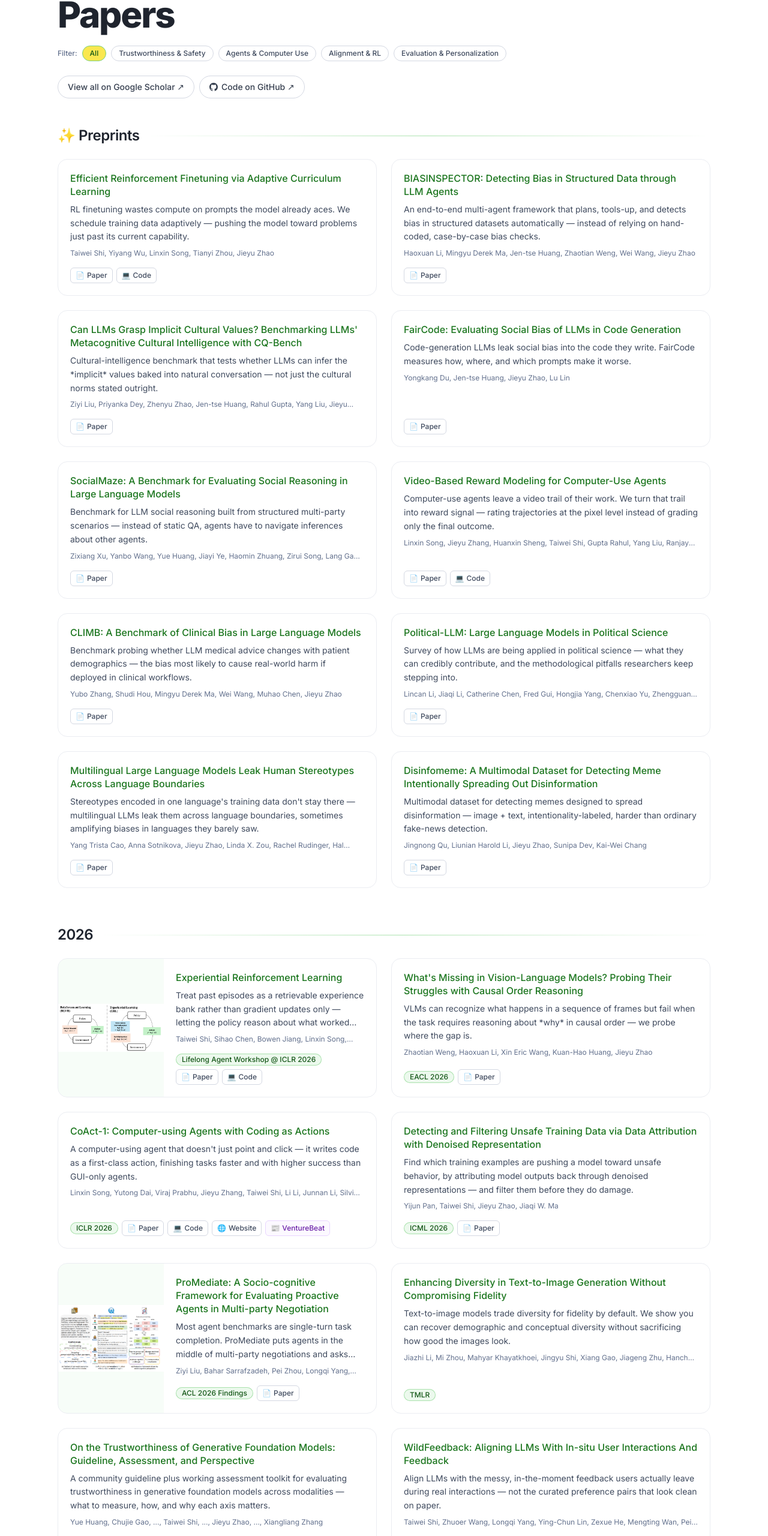
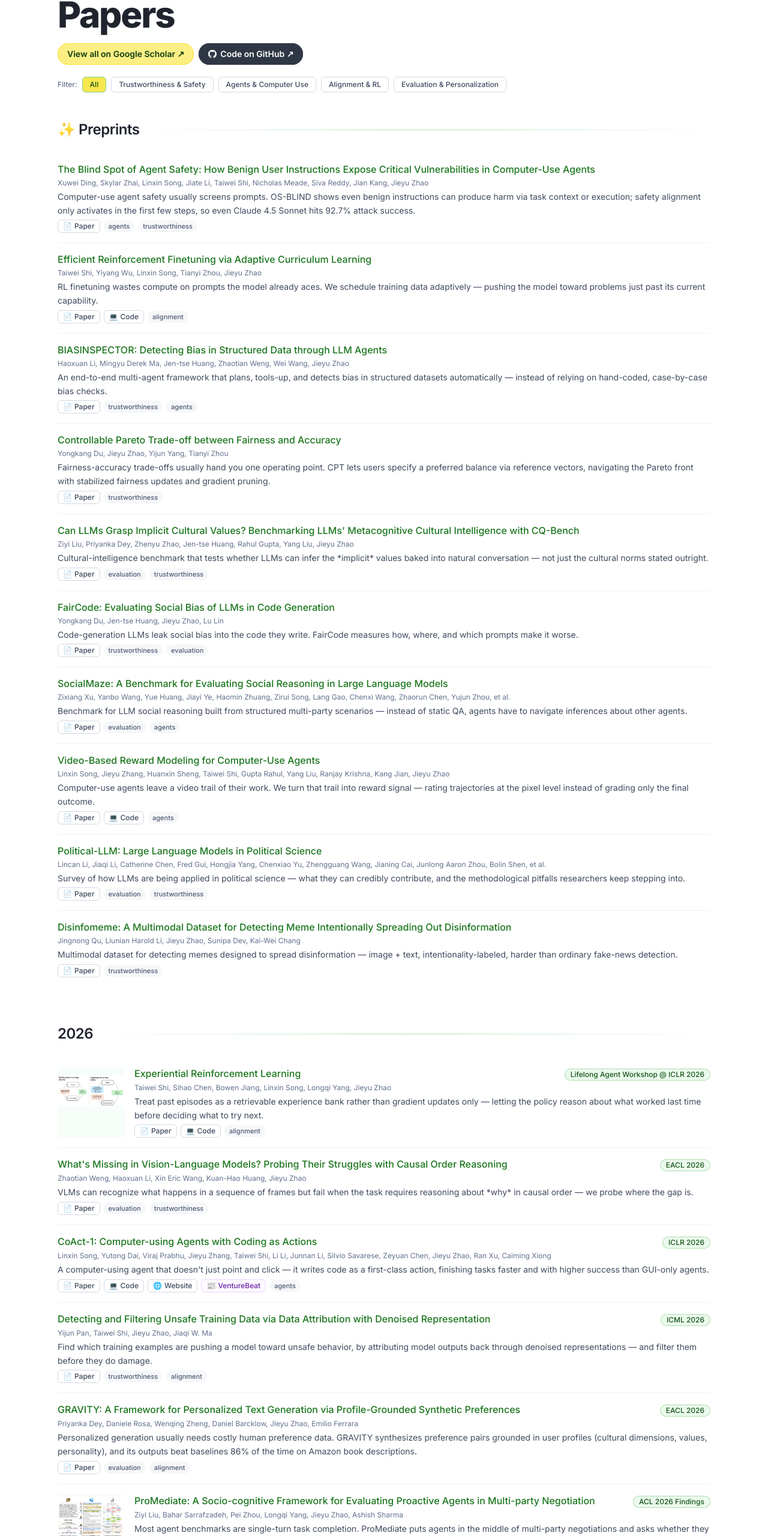
Before and after one commit to limenlp/limenlp.github.io, an Astro site: page /papers in a window 1280 px wide. Shown: the part 120-2680 px from the top of the page at 60% size. Built offline with nearby package versions, Linux system fonts and the light colour scheme; Astro itself is replaced by a stand-in of ours; a web font is replaced by a local one.

Commit message:
Papers: switch to list view, add 4 papers, update venues + awards
- Add GRAVITY [EACL 26], Controllable Pareto, OS-BLIND, DrugAgent
- Update CLIMB to NLP4PI @ EMNLP 2024, DrugAgent to AI4Research @ AAAI 2025,
  Multilingual Stereotype Leak to NLP4PI 2025
- Add awards: Coref Bias (Best Poster @ SoCalNLP, Top-10 Cited NAACL 2018),
  LLM-as-a-Judge (SAC Highlight)
- PaperCard: new 'list' variant (thumbnail left, info right, no per-row border)
- papers.astro: list rows with thin hairline dividers; Scholar + GitHub
  pills moved between title and filter; filter chips switched to rounded-md

Co-Authored-By: Claude Opus 4.7 (1M context) <noreply@anthropic.com>

```diff
--- a/src/components/PaperCard.astro
+++ b/src/components/PaperCard.astro
@@ -1,13 +1,16 @@
 ---
 // ⛔ DO NOT EDIT for routine content updates.
-// Renders a single paper card (horizontal: image left, content right).
+// Renders a single paper. variants:
+//   default  → card (image left ~176px, content right, tldr always visible)
+//   compact  → card stacked (no image), used in tight grids like Spotlight
+//   list     → row (image left ~96px, content right, tldr collapsed in <details>)
 // Data comes from src/data/papers.yaml.
 
 import type { CollectionEntry } from 'astro:content';
 
 interface Props {
   paper: CollectionEntry<'papers'>;
-  variant?: 'default' | 'compact';
+  variant?: 'default' | 'compact' | 'list';
 }
 
 const { paper, variant = 'default' } = Astro.props;
@@ -24,7 +27,50 @@ if (d.poster) links.push({ label: 'Poster', href: d.poster, icon: '🖼️' });
 if (d.podcast) links.push({ label: 'Podcast', href: d.podcast, icon: '🎧' });
 
 const isCompact = variant === 'compact';
+const isList = variant === 'list';
 ---
+{isList ? (
+  <article class="group flex gap-3 py-3 sm:gap-4 sm:py-4">
+    {d.image && (
+      <div class="shrink-0 overflow-hidden rounded-md bg-lime-50/40">
+        <img
+          src={d.image}
+          alt=""
+          loading="lazy"
+          class="h-16 w-24 object-scale-down sm:h-20 sm:w-28"
+        />
+      </div>
+    )}
+    <div class="flex min-w-0 flex-1 flex-col gap-1">
+      <div class="flex flex-wrap items-baseline justify-between gap-x-3 gap-y-1">
+        <h3 class="text-base font-semibold leading-snug text-ink-950">
+          <a href={d.paperUrl || d.website || '#'} class="link-subtle">{d.title}</a>
+        </h3>
+        {d.status !== 'preprint' && <span class="pill-accent shrink-0 text-xs">{d.venue}</span>}
+      </div>
+      <p class="line-clamp-1 text-xs text-ink-500">{d.authors}</p>
+      {d.tldr && (
+        <p class="line-clamp-2 text-sm leading-relaxed text-ink-700">{d.tldr}</p>
+      )}
+      <div class="flex flex-wrap items-center gap-1.5 text-xs">
+        {d.award && <span class="pill bg-lemon-100 text-lime-900 ring-1 ring-inset ring-lemon-300">🏆 {d.award.replace('🏆', '').trim()}</span>}
+        {links.map((l) => (
+          <a href={l.href} target="_blank" rel="noopener" class="inline-flex items-center gap-1 rounded-md border border-ink-200 bg-white px-2 py-0.5 font-medium text-ink-700 transition-colors hover:border-lime-400 hover:bg-lime-50 hover:text-lime-800">
+            <span aria-hidden="true">{l.icon}</span><span>{l.label}</span>
+          </a>
+        ))}
+        {d.press.map((p) => (
+          <a href={p.url} target="_blank" rel="noopener" class="inline-flex items-center gap-1 rounded-md border border-purple-200 bg-purple-50/60 px-2 py-0.5 font-medium text-purple-800 transition-colors hover:bg-purple-100">
+            <span aria-hidden="true">📰</span><span>{p.name}</span>
+          </a>
+        ))}
+        {d.themes.map((t) => (
+          <span class="rounded-full bg-ink-50 px-2 py-0.5 text-[11px] font-medium text-ink-600">{t}</span>
+        ))}
+      </div>
+    </div>
+  </article>
+) : (
   <article class:list={['card group relative flex h-full overflow-hidden', isCompact ? 'flex-col p-5' : 'flex-col sm:flex-row']}>
     {d.image && !isCompact && (
       <div class="block shrink-0 overflow-hidden bg-lime-50/40 sm:w-44 sm:self-stretch">
@@ -60,3 +106,4 @@ const isCompact = variant === 'compact';
       </div>
     </div>
   </article>
+)}
--- a/src/data/papers.yaml
+++ b/src/data/papers.yaml
@@ -57,6 +57,7 @@
   paperUrl: "https://arxiv.org/abs/1804.06876"
   code: "https://uclanlp.github.io/corefBias/overview"
   podcast: "https://soundcloud.com/nlp-highlights/66-gender-bias-in-coreference-resolution-evaluation-and-debiasing-methods-with-jieyu-zhao"
+  award: "🏆 Best Poster @ SoCalNLP · Top-10 Cited @ NAACL 2018"
   themes: [trustworthiness, evaluation]
 
 - id: 2018-gn-glove
@@ -241,11 +242,11 @@
 - id: 2023-multilingual-stereotype-leak
   title: Multilingual Large Language Models Leak Human Stereotypes Across Language Boundaries
   authors: "Yang Trista Cao, Anna Sotnikova, Jieyu Zhao, Linda X. Zou, Rachel Rudinger, Hal Daumé III"
-  venue: Preprint
-  year: 2023
-  status: preprint
+  venue: "NLP4PI 2025"
+  year: 2025
+  status: published
   tldr: "Stereotypes encoded in one language's training data don't stay there — multilingual LLMs leak them across language boundaries, sometimes amplifying biases in languages they barely saw."
-  paperUrl: "https://arxiv.org/abs/2312.07141"
+  paperUrl: "https://aclanthology.org/2025.nlp4pi-1.15/"
   themes: [trustworthiness]
 
 - id: 2023-name-mistranslation-bias
@@ -313,9 +314,9 @@
 - id: 2024-climb
   title: "CLIMB: A Benchmark of Clinical Bias in Large Language Models"
   authors: "Yubo Zhang, Shudi Hou, Mingyu Derek Ma, Wei Wang, Muhao Chen, Jieyu Zhao"
-  venue: Preprint
+  venue: "NLP4PI @ EMNLP 2024"
   year: 2024
-  status: preprint
+  status: published
   tldr: Benchmark probing whether LLM medical advice changes with patient demographics — the bias most likely to cause real-world harm if deployed in clinical workflows.
   paperUrl: "https://arxiv.org/abs/2407.05250"
   themes: [trustworthiness, evaluation]
@@ -338,6 +339,16 @@
   status: published
   tldr: Differential privacy and bias mitigation sometimes conflict. We measure exactly when DP training makes downstream bias worse — and which protected groups bear the cost.
   themes: [trustworthiness]
+
+- id: 2024-drugagent
+  title: "DrugAgent: Automating AI-Aided Drug Discovery Programming Through LLM Multi-Agent Collaboration"
+  authors: "Sizhe Liu, Yizhou Lu, Siyu Chen, Xiyang Hu, Jieyu Zhao, Yingzhou Lu, Yue Zhao"
+  venue: "AI4Research @ AAAI 2025"
+  year: 2025
+  status: published
+  tldr: "A multi-agent framework that automates ML programming for drug discovery: an LLM Planner pairs with an LLM Instructor to turn high-level ideas into runnable pharmaceutical pipelines."
+  paperUrl: "https://arxiv.org/abs/2411.15692"
+  themes: [agents]
 
 - id: 2024-fair-summarization
   title: Fair Abstractive Summarization of Diverse Perspectives
@@ -438,6 +449,16 @@
   paperUrl: "https://arxiv.org/abs/2504.04855"
   themes: [trustworthiness, agents]
 
+- id: 2025-controllable-pareto
+  title: "Controllable Pareto Trade-off between Fairness and Accuracy"
+  authors: "Yongkang Du, Jieyu Zhao, Yijun Yang, Tianyi Zhou"
+  venue: Preprint
+  year: 2025
+  status: preprint
+  tldr: "Fairness-accuracy trade-offs usually hand you one operating point. CPT lets users specify a preferred balance via reference vectors, navigating the Pareto front with stabilized fairness updates and gradient pruning."
+  paperUrl: "https://arxiv.org/abs/2509.13651"
+  themes: [trustworthiness]
+
 - id: 2025-cq-bench
   title: "Can LLMs Grasp Implicit Cultural Values? Benchmarking LLMs' Metacognitive Cultural Intelligence with CQ-Bench"
   authors: "Ziyi Liu, Priyanka Dey, Zhenyu Zhao, Jen-tse Huang, Rahul Gupta, Yang Liu, Jieyu Zhao"
@@ -526,6 +547,7 @@
   year: 2025
   status: published
   tldr: "LLM judges return point scores that look authoritative. We wrap them in conformal-prediction intervals so you can tell when the judge is actually confident — and when it's bluffing."
+  award: "🏆 SAC Highlight"
   themes: [evaluation]
 
 - id: 2025-muse-unlearning
@@ -618,6 +640,26 @@
   themes: [trustworthiness, alignment]
   featured: true
 
+- id: 2026-gravity
+  title: "GRAVITY: A Framework for Personalized Text Generation via Profile-Grounded Synthetic Preferences"
+  authors: "Priyanka Dey, Daniele Rosa, Wenqing Zheng, Daniel Barcklow, Jieyu Zhao, Emilio Ferrara"
+  venue: EACL 2026
+  year: 2026
+  status: published
+  tldr: "Personalized generation usually needs costly human preference data. GRAVITY synthesizes preference pairs grounded in user profiles (cultural dimensions, values, personality), and its outputs beat baselines 86% of the time on Amazon book descriptions."
+  paperUrl: "https://arxiv.org/abs/2510.11952"
+  themes: [evaluation, alignment]
+
+- id: 2026-os-blind
+  title: "The Blind Spot of Agent Safety: How Benign User Instructions Expose Critical Vulnerabilities in Computer-Use Agents"
+  authors: "Xuwei Ding, Skylar Zhai, Linxin Song, Jiate Li, Taiwei Shi, Nicholas Meade, Siva Reddy, Jian Kang, Jieyu Zhao"
+  venue: Preprint
+  year: 2026
+  status: preprint
+  tldr: "Computer-use agent safety usually screens prompts. OS-BLIND shows even benign instructions can produce harm via task context or execution; safety alignment only activates in the first few steps, so even Claude 4.5 Sonnet hits 92.7% attack success."
+  paperUrl: "https://arxiv.org/abs/2604.10577"
+  themes: [agents, trustworthiness]
+
 - id: 2026-promediate
   title: "ProMediate: A Socio-cognitive Framework for Evaluating Proactive Agents in Multi-party Negotiation"
   authors: "Ziyi Liu, Bahar Sarrafzadeh, Pei Zhou, Longqi Yang, Jieyu Zhao, Ashish Sharma"
--- a/src/pages/papers.astro
+++ b/src/pages/papers.astro
@@ -29,25 +29,25 @@ const preprints = sortedPapers.filter((p) => p.data.status === 'preprint');
   <section class="container-prose pt-8 sm:pt-12">
     <div class="flex flex-col gap-4">
       <h1 class="heading-1">Papers</h1>
+      <div class="flex flex-wrap items-center gap-2">
+        <a href="https://scholar.google.com/citations?user=9VaGBCQAAAAJ&hl=en" target="_blank" rel="noopener" class="inline-flex items-center gap-1.5 rounded-full bg-lemon-200 px-4 py-2 text-sm font-semibold text-lime-900 ring-1 ring-inset ring-lemon-400 transition-colors hover:bg-lemon-300">
+          View all on Google Scholar ↗
+        </a>
+        <a href="https://github.com/orgs/limenlp/repositories" target="_blank" rel="noopener" class="inline-flex items-center gap-1.5 rounded-full bg-ink-900 px-4 py-2 text-sm font-semibold text-white ring-1 ring-inset ring-ink-900 transition-colors hover:bg-ink-800">
+          <svg width="14" height="14" viewBox="0 0 24 24" fill="currentColor" aria-hidden="true"><path d="M12 0C5.37 0 0 5.37 0 12c0 5.31 3.435 9.795 8.205 11.385.6.105.825-.255.825-.57 0-.285-.015-1.23-.015-2.235-3.015.555-3.795-.735-4.035-1.41-.135-.345-.72-1.41-1.23-1.695-.42-.225-1.02-.78-.015-.795.945-.015 1.62.87 1.845 1.23 1.08 1.815 2.805 1.305 3.495.99.105-.78.42-1.305.765-1.605-2.67-.3-5.46-1.335-5.46-5.925 0-1.305.465-2.385 1.23-3.225-.12-.3-.54-1.53.12-3.18 0 0 1.005-.315 3.3 1.23.96-.27 1.98-.405 3-.405s2.04.135 3 .405c2.295-1.56 3.3-1.23 3.3-1.23.66 1.65.24 2.88.12 3.18.765.84 1.23 1.905 1.23 3.225 0 4.605-2.805 5.625-5.475 5.925.435.375.81 1.095.81 2.22 0 1.605-.015 2.895-.015 3.3 0 .315.225.69.825.57A12.02 12.02 0 0024 12c0-6.63-5.37-12-12-12z"/></svg>
+          Code on GitHub ↗
+        </a>
+      </div>
       <div class="flex flex-wrap items-center gap-2 pt-1">
         <span class="text-xs font-medium text-ink-500">Filter:</span>
-        <button data-theme="all" class="theme-chip rounded-full border border-lime-300 bg-lime-50 px-3 py-1 text-xs font-medium text-lime-800 transition-colors data-[active=true]:bg-lemon-300" data-active="true">
+        <button data-theme="all" class="theme-chip rounded-md border border-lime-300 bg-lime-50 px-3 py-1 text-xs font-medium text-lime-800 transition-colors data-[active=true]:bg-lemon-300" data-active="true">
           All
         </button>
         {themesSorted.map((t) => (
-          <button data-theme={t.id} class="theme-chip rounded-full border border-ink-200 bg-white px-3 py-1 text-xs font-medium text-ink-700 transition-colors hover:border-lime-300 hover:text-lime-800 data-[active=true]:bg-lemon-300 data-[active=true]:border-lime-300 data-[active=true]:text-lime-900">
+          <button data-theme={t.id} class="theme-chip rounded-md border border-ink-200 bg-white px-3 py-1 text-xs font-medium text-ink-700 transition-colors hover:border-lime-300 hover:text-lime-800 data-[active=true]:bg-lemon-300 data-[active=true]:border-lime-300 data-[active=true]:text-lime-900">
             {t.data.name}
           </button>
         ))}
-      </div>
-      <div class="flex flex-wrap items-center gap-2 pt-2">
-        <a href="https://scholar.google.com/citations?user=9VaGBCQAAAAJ&hl=en" target="_blank" rel="noopener" class="inline-flex items-center gap-1 rounded-full border border-ink-200 bg-white px-4 py-2 text-sm font-medium text-ink-800 transition-colors hover:border-lime-300 hover:text-lime-800">
-          View all on Google Scholar ↗
-        </a>
-        <a href="https://github.com/orgs/limenlp/repositories" target="_blank" rel="noopener" class="inline-flex items-center gap-1.5 rounded-full border border-ink-200 bg-white px-4 py-2 text-sm font-medium text-ink-800 transition-colors hover:border-lime-300 hover:text-lime-800">
-          <svg width="14" height="14" viewBox="0 0 24 24" fill="currentColor" aria-hidden="true"><path d="M12 0C5.37 0 0 5.37 0 12c0 5.31 3.435 9.795 8.205 11.385.6.105.825-.255.825-.57 0-.285-.015-1.23-.015-2.235-3.015.555-3.795-.735-4.035-1.41-.135-.345-.72-1.41-1.23-1.695-.42-.225-1.02-.78-.015-.795.945-.015 1.62.87 1.845 1.23 1.08 1.815 2.805 1.305 3.495.99.105-.78.42-1.305.765-1.605-2.67-.3-5.46-1.335-5.46-5.925 0-1.305.465-2.385 1.23-3.225-.12-.3-.54-1.53.12-3.18 0 0 1.005-.315 3.3 1.23.96-.27 1.98-.405 3-.405s2.04.135 3 .405c2.295-1.56 3.3-1.23 3.3-1.23.66 1.65.24 2.88.12 3.18.765.84 1.23 1.905 1.23 3.225 0 4.605-2.805 5.625-5.475 5.925.435.375.81 1.095.81 2.22 0 1.605-.015 2.895-.015 3.3 0 .315.225.69.825.57A12.02 12.02 0 0024 12c0-6.63-5.37-12-12-12z"/></svg>
-          Code on GitHub ↗
-        </a>
       </div>
     </div>
   </section>
@@ -59,10 +59,10 @@ const preprints = sortedPapers.filter((p) => p.data.status === 'preprint');
         <h2 class="heading-3">✨ Preprints</h2>
         <div class="lime-divider flex-1"></div>
       </div>
-      <div class="paper-grid grid gap-6 md:grid-cols-1 lg:grid-cols-2">
+      <div class="paper-grid flex flex-col divide-y divide-ink-100/70">
         {preprints.map((p) => (
           <div class="paper-item" data-themes={p.data.themes.join(',')}>
-            <PaperCard paper={p} />
+            <PaperCard paper={p} variant="list" />
           </div>
         ))}
       </div>
@@ -75,10 +75,10 @@ const preprints = sortedPapers.filter((p) => p.data.status === 'preprint');
         <h2 class="heading-3">{year}</h2>
         <div class="lime-divider flex-1"></div>
       </div>
-      <div class="paper-grid grid gap-6 md:grid-cols-1 lg:grid-cols-2">
+      <div class="paper-grid flex flex-col divide-y divide-ink-100/70">
         {byYear[year].map((p) => (
           <div class="paper-item" data-themes={p.data.themes.join(',')}>
-            <PaperCard paper={p} />
+            <PaperCard paper={p} variant="list" />
           </div>
         ))}
       </div>
```
Lines whose indentation alone changed are shown as unchanged.
